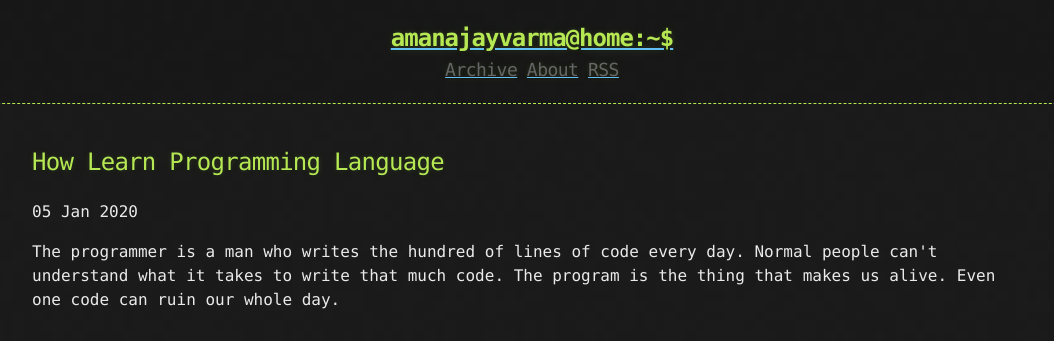
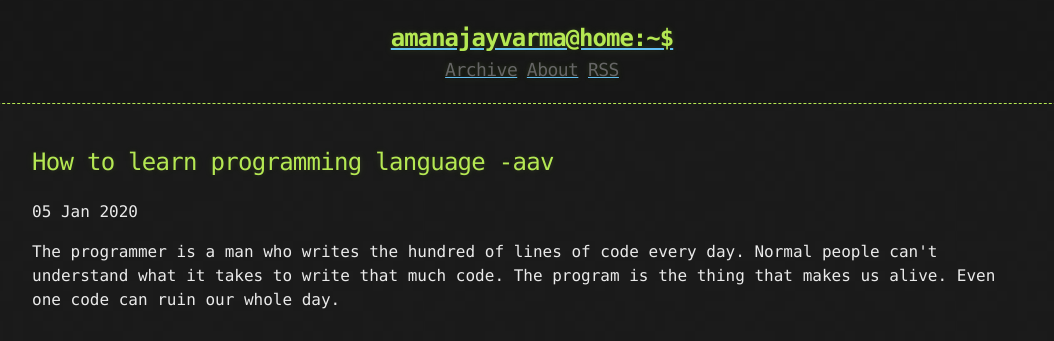
Before and after one commit to tocttou/hacker-blog, a Jekyll site: the page built from _posts/2020-01-05-How-learn-programming-language.md, in a window 1280 px wide. Shown: the top 341 px of the page, without its empty margins (108-1162 px from the left). Built offline with Jekyll 4.4.1, drawn with Linux system fonts in a browser that asks for light colours; comment, search, counter and statistics services are not loaded.

Commit message:
Update 2020-01-05-How-learn-programming-language.md

```diff
--- a/_posts/2020-01-05-How-learn-programming-language.md
+++ b/_posts/2020-01-05-How-learn-programming-language.md
@@ -1,3 +1,8 @@
+---
+title: How to learn programming language -aav
+published: true
+---
+
 <p>The programmer is a man who writes the hundred of lines of code every day. Normal people can't understand what it takes to write that much code. The program is the thing that makes us alive. Even one code can ruin our whole day.</p><br/>
 
 <p>Most of my friends know I am very new in the coding world. But I learn many things that I can write in this article. I have done much research on how to do concentrate on programing you are writing. And here are some tips for you guys.</p><br/>
```
